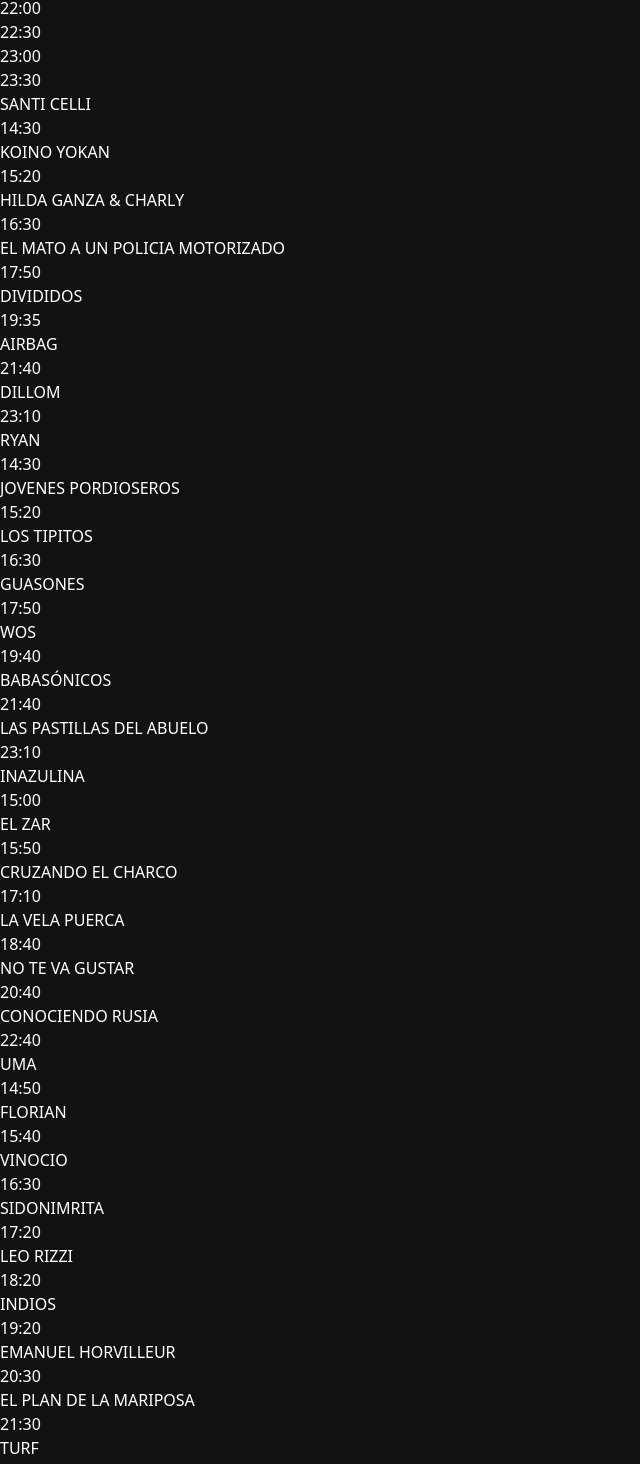
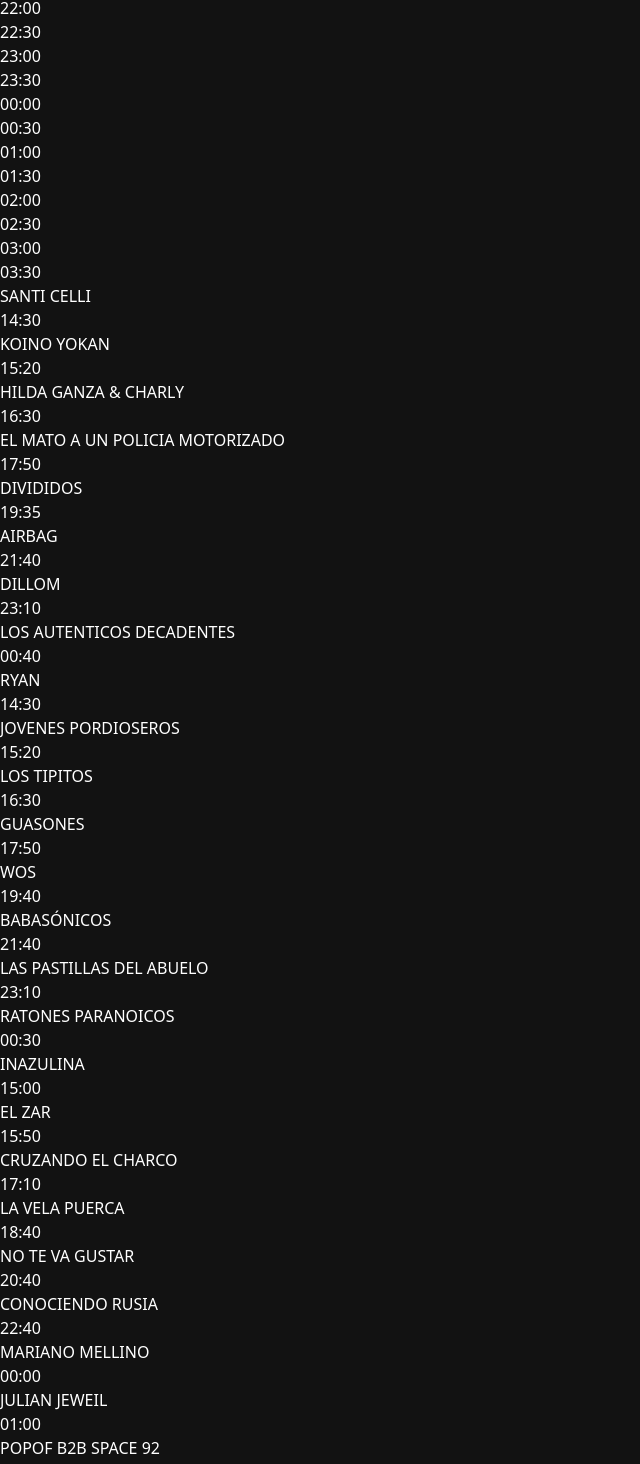
Before and after one commit to davidskdevgithub/event-tracker, a React (Vite) app: page / in a window 1280 px wide. Shown: the part 1812-3276 px from the top of the page, without its empty margins (0-640 px from the left). Built offline with nearby package versions, Linux system fonts and the light colour scheme.

Commit message:
fix to show more events if its past midnight

```diff
--- a/src/components/event-slot-cell.tsx
+++ b/src/components/event-slot-cell.tsx
@@ -1,6 +1,6 @@
 import { Event } from '../types';
 import { useState, useEffect } from 'react';
-import { START_TIME, COLUMN_DURATION, TOTAL_MINUTES } from '../utils/config';
+import { START_TIME, COLUMN_DURATION, TOTAL_MINUTES, TOTAL_COLUMNS } from '../utils/config';
 import { timeToMinutes } from '../utils/time';
 
 interface EventSlotCellProps {
@@ -32,13 +32,17 @@
   if (event.end) {
     endMinutes = timeToMinutes(event.end) - START_TIME;
   } else if (nextEvent) {
-    endMinutes = timeToMinutes(nextEvent.start) - START_TIME;
+    // endMinutes = timeToMinutes(nextEvent.start) - START_TIME;
+    const nextEventMinutes = timeToMinutes(nextEvent.start) - START_TIME;
+    endMinutes = nextEventMinutes;
   } else {
-    endMinutes = TOTAL_MINUTES; // Hasta el final del día si no hay siguiente evento
+    endMinutes = startMinutes + 90;
   }
 
   const startColumn = Math.floor(startMinutes / COLUMN_DURATION) + 1;
   const endColumn = Math.floor(endMinutes / COLUMN_DURATION) + 1;
+
+  if (startColumn > TOTAL_COLUMNS) return null;
 
   return (
     <div
--- a/src/components/time-slot-cell.tsx
+++ b/src/components/time-slot-cell.tsx
@@ -10,6 +10,9 @@
 export const TimeSlotCell: React.FC<TimeSlotCellProps> = ({ index, time }) => {
   const column = Math.floor(index * CELLS) + 1;
 
+  const [hours] = time.split(':').map(Number);
+  const formattedTime = hours >= 24 ? `+${hours - 24}:00` : time;
+
   return (
     <div
       className="flex items-center px-3 bg-gray-800 font-bold text-sm border-x border-gray-700"
@@ -18,7 +21,7 @@
         gridRow: '1',
       }}
     >
-      {time}
+      {formattedTime}
     </div>
   );
 };
--- a/src/mocks/data.ts
+++ b/src/mocks/data.ts
@@ -9,7 +9,13 @@
   { id: 'casitablues', name: 'Casita B', logo: '' },
 ];
 
-export const TIME_SLOTS = ['14:00', '14:30', '15:00', '15:30', '16:00', '16:30', '17:00', '17:30', '18:00', '18:30', '19:00', '19:30', '20:00', '20:30', '21:00', '21:30', '22:00', '22:30', '23:00', '23:30'];
+export const TIME_SLOTS = [
+  '14:00', '14:30', '15:00', '15:30', '16:00', '16:30',
+  '17:00', '17:30', '18:00', '18:30', '19:00', '19:30',
+  '20:00', '20:30', '21:00', '21:30', '22:00', '22:30',
+  '23:00', '23:30', '00:00', '00:30', '01:00', '01:30',
+  '02:00', '02:30', '03:00', '03:30'
+];
 
 export const EVENTS_TEST: EventsType = {
   'norte': [
@@ -92,7 +98,7 @@
     { 'start': '19:40', 'end': '', 'banda': 'WOS' },
     { 'start': '21:40', 'end': '', 'banda': 'BABASÓNICOS' },
     { 'start': '23:10', 'end': '', 'banda': 'LAS PASTILLAS DEL ABUELO' },
-    // { 'start': '00:30', 'end': '', 'banda': 'RATONES PARANOICOS' }
+    { 'start': '00:30', 'end': '', 'banda': 'RATONES PARANOICOS' }
   ],
   'norte': [
     { 'start': '14:30', 'end': '', 'banda': 'SANTI CELLI' },
@@ -102,7 +108,7 @@
     { 'start': '19:35', 'end': '', 'banda': 'DIVIDIDOS' },
     { 'start': '21:40', 'end': '', 'banda': 'AIRBAG' },
     { 'start': '23:10', 'end': '', 'banda': 'DILLOM' },
-    // { 'start': '00:40', 'end': '', 'banda': 'LOS AUTENTICOS DECADENTES' }
+    { 'start': '00:40', 'end': '', 'banda': 'LOS AUTENTICOS DECADENTES' }
   ],
   'boomerang': [
     { 'start': '14:50', 'end': '', 'banda': 'UMA' },
@@ -114,7 +120,7 @@
     { 'start': '20:30', 'end': '', 'banda': 'EMANUEL HORVILLEUR' },
     { 'start': '21:30', 'end': '', 'banda': 'EL PLAN DE LA MARIPOSA' },
     { 'start': '22:50', 'end': '', 'banda': 'TURF' },
-    // { 'start': '00:00', 'end': '', 'banda': 'POLENTA' }
+    { 'start': '00:00', 'end': '', 'banda': 'POLENTA' }
   ],
   'montana': [
     { 'start': '15:00', 'end': '', 'banda': 'INAZULINA' },
@@ -122,10 +128,10 @@
     { 'start': '17:10', 'end': '', 'banda': 'CRUZANDO EL CHARCO' },
     { 'start': '18:40', 'end': '', 'banda': 'LA VELA PUERCA' },
     { 'start': '20:40', 'end': '', 'banda': 'NO TE VA GUSTAR' },
-    { 'start': '22:40', 'end': '', 'banda': 'CONOCIENDO RUSIA' }
-    // { 'start': '00:00', 'end': '', 'banda': 'MARIANO MELLINO' },
-    // { 'start': '01:00', 'end': '', 'banda': 'JULIAN JEWEIL' },
-    // { 'start': '02:00', 'end': '', 'banda': 'POPOF B2B SPACE 92' }
+    { 'start': '22:40', 'end': '', 'banda': 'CONOCIENDO RUSIA' },
+    { 'start': '00:00', 'end': '', 'banda': 'MARIANO MELLINO' },
+    { 'start': '01:00', 'end': '', 'banda': 'JULIAN JEWEIL' },
+    { 'start': '02:00', 'end': '', 'banda': 'POPOF B2B SPACE 92' }
   ],
   'hangarclub': [
     { 'start': '17:00', 'end': '', 'banda': 'MARTI DEATH' },
--- a/src/utils/config.ts
+++ b/src/utils/config.ts
@@ -1,5 +1,5 @@
 export const START_TIME = 14 * 60; // 14:00 en minutos
-export const END_TIME = 24 * 60;   // 23:00 en minutos
+export const END_TIME = 28 * 60;   // 03:00 en minutos
 export const TOTAL_MINUTES = END_TIME - START_TIME;
 
 export const COLUMN_DURATION = 10; // Duración de cada columna en minutos
--- a/src/utils/time.ts
+++ b/src/utils/time.ts
@@ -1,4 +1,6 @@
 export const timeToMinutes = (time: string): number => {
   const [hours, minutes] = time.split(':').map(Number);
-  return hours * 60 + minutes;
+  // Add 24 hours (in minutes) if it's past midnight
+  const extraDay = hours < 12 ? 24 * 60 : 0;
+  return hours * 60 + minutes + extraDay;
 };
```
